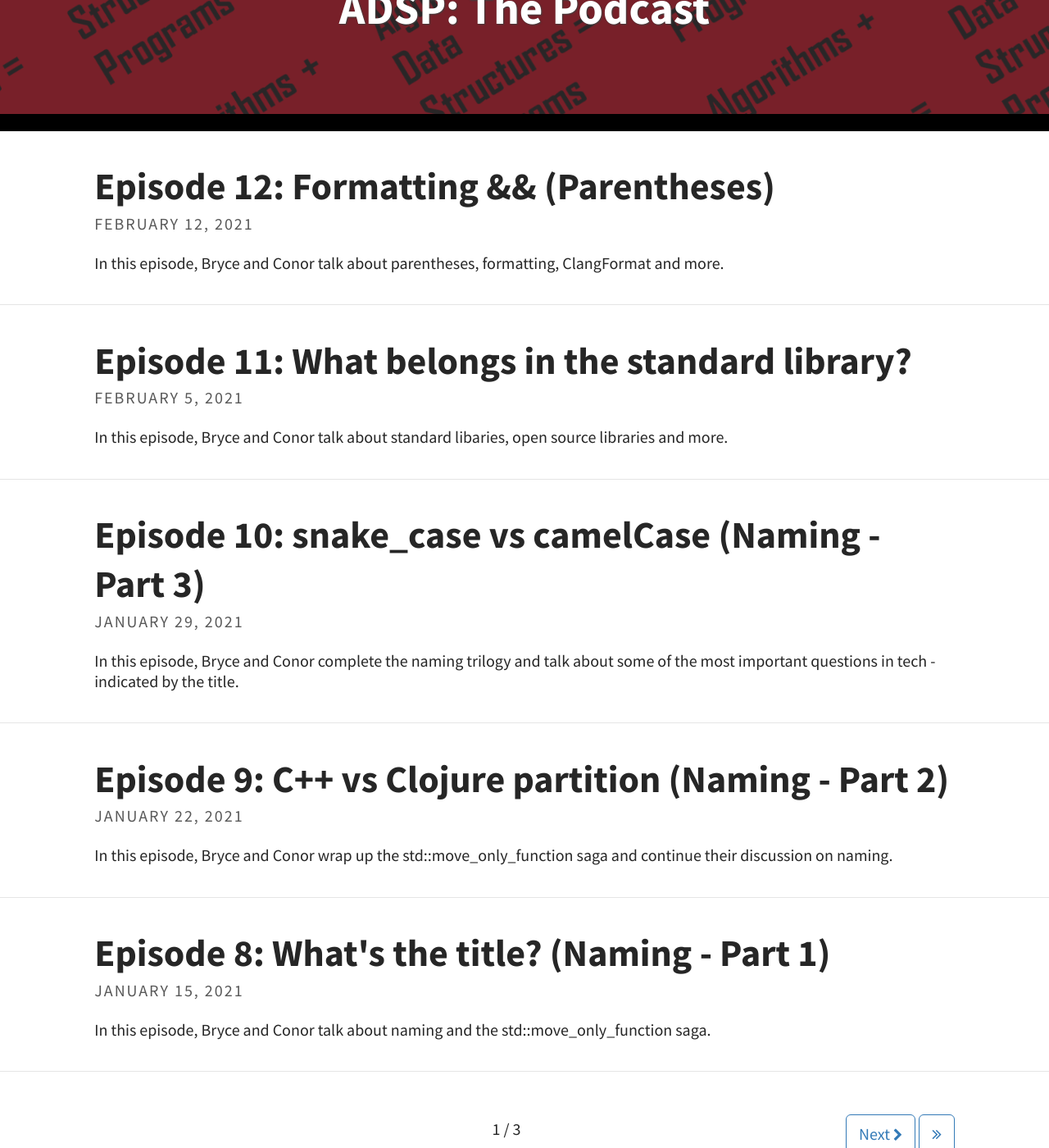
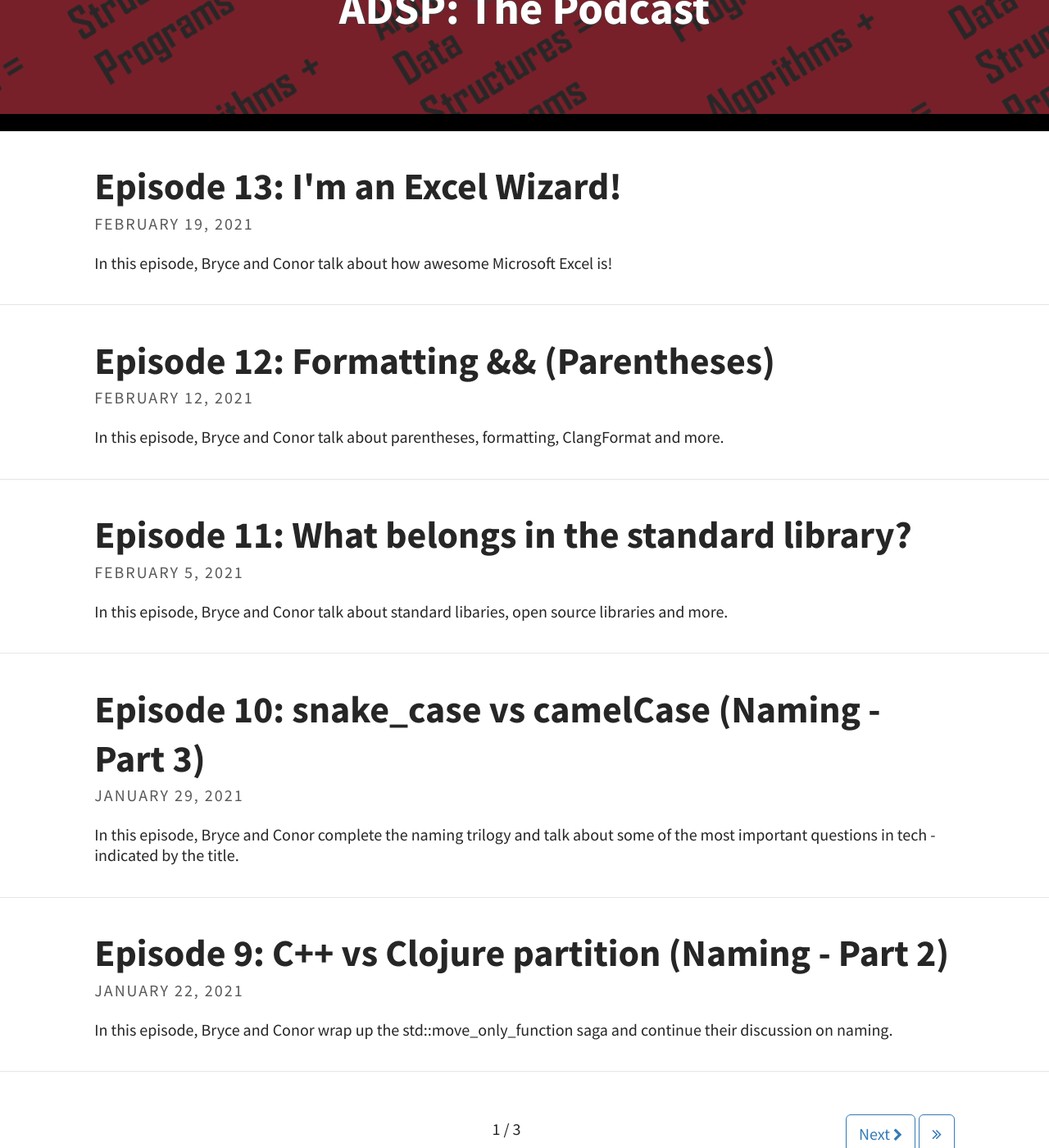
Before and after one commit to codereport/adsp2, a Jekyll site: the page built from index.html, in a window 1280 px wide and 1400 px high, scrolled down 225 px. Shown: the whole window at 82% size. Built offline with Jekyll 4.4.1, drawn with Linux system fonts in a browser that asks for light colours; the list of posts is cut into pages by our own code; some of the changed lines change nothing that is shown.

Commit message:
Episode 13

```diff
--- /dev/null
+++ b/_posts/2021-02-19-Episode-13.md
@@ -0,0 +1,38 @@
+---
+layout: post
+title: "Episode 13: I'm an Excel Wizard!"
+tags: [Microsoft Excel, Spreadsheets, Perl, BASH]
+excerpt_separator: <!--more-->
+---
+
+<div id="buzzsprout-player-7966735"></div>
+<script src="https://www.buzzsprout.com/1501960/7966735-episode-13-i-m-an-excel-wizard.js?container_id=buzzsprout-player-7966735&player=small" type="text/javascript" charset="utf-8"></script>
+
+<br>In this episode, Bryce and Conor talk about how awesome Microsoft Excel is!
+
+<!--more-->
+
+### Show Notes
+
+**Date Recorded:** 2021-02-13 <br>
+**Date Released:** 2021-02-20
+
+* [Microsoft Excel](https://en.wikipedia.org/wiki/Microsoft_Excel)
+* [Hoogle Translate filter (Excel 2003 color palette)](https://twitter.com/code_report/status/1279169637008146432)
+* [Hoogle Translate scan (full Excel 2003 color palette)](https://twitter.com/code_report/status/1246494250537291776)
+* [GOTO 2016: Pure Functional Programming in Excel - Felienne Hermans](https://www.youtube.com/watch?v=0yKf8TrLUOw)
+* [Simon Peyton Jones - Elastic sheet-defined functions](https://www.youtube.com/watch?v=jH2Je6wUvPs)
+* [Excel Data Validation](https://support.microsoft.com/en-us/office/apply-data-validation-to-cells-29fecbcc-d1b9-42c1-9d76-eff3ce5f7249)
+* [Excel Pivot Tables](https://support.microsoft.com/en-us/office/create-a-pivottable-to-analyze-worksheet-data-a9a84538-bfe9-40a9-a8e9-f99134456576)
+* [Python pandas](https://pandas.pydata.org/)
+* [RAPIDS cuDF](https://docs.rapids.ai/api/cudf/stable/)
+* [Painting in Excel](https://www.youtube.com/watch?v=OrwBc6PwAcY)
+* [Excel SUMPRODUCT](https://support.microsoft.com/en-us/office/sumproduct-function-16753e75-9f68-4874-94ac-4d2145a2fd2e)
+* [Excel SUMIF](https://support.microsoft.com/en-us/office/sumif-function-169b8c99-c05c-4483-a712-1697a653039b)
+
+### Intro Song Info
+
+Miss You by Sarah Jansen https://soundcloud.com/sarahjansenmusic<br>
+Creative Commons — Attribution 3.0 Unported — CC BY 3.0<br>
+Free Download / Stream: http://bit.ly/l-miss-you<br>
+Music promoted by Audio Library https://youtu.be/iYYxnasvfx8<br>
--- a/pages/episodes.md
+++ b/pages/episodes.md
@@ -9,6 +9,7 @@ List of all episodes.
 
 |   #   |                                               Title                                                | Release Date |
 | :---: | :------------------------------------------------------------------------------------------------: | :----------: |
+|  13   |           [I'm an Excel Wizard!](https://adspthepodcast.com/2021/02/19/Episode-13.html)            |  2021-02-19  |
 |  12   |        [Formatting && (Parentheses)](https://adspthepodcast.com/2021/02/12/Episode-12.html)        |  2021-02-12  |
 |  11   |   [What belongs in the standard library?](https://adspthepodcast.com/2021/02/05/Episode-11.html)   |  2021-02-05  |
 |  10   | [snake_case vs camelCase (Naming - Part 3)](https://adspthepodcast.com/2021/01/29/Episode-10.html) |  2021-01-29  |
```
